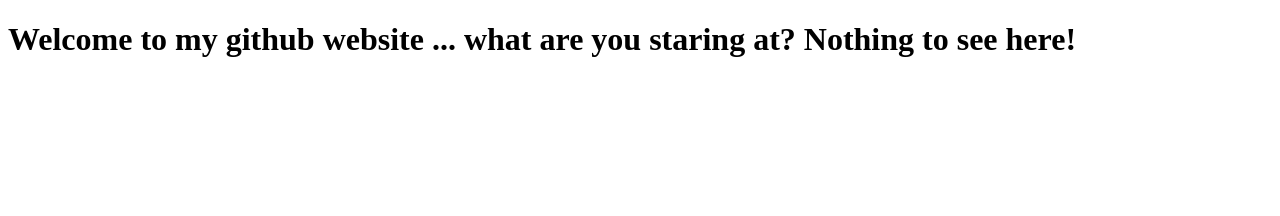
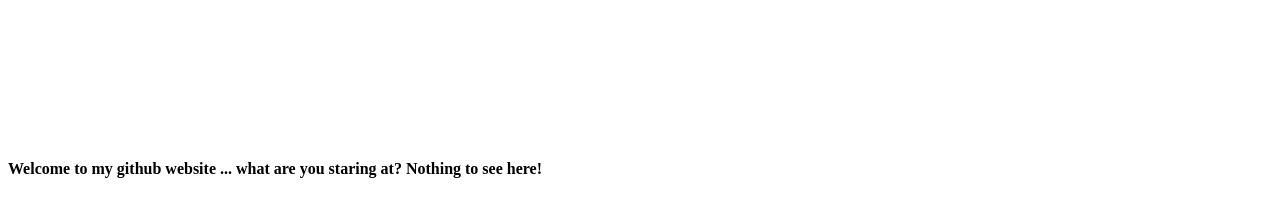
Before and after one commit to romrue/romrue.github.io, a plain HTML site: page index.html in a window 1280 px wide. Drawn offline with Linux system fonts and the light colour scheme.

Commit message:
Update index.html

```diff
--- a/index.html
+++ b/index.html
@@ -9,7 +9,7 @@
 
 <body>
 
-    <h1>Welcome to my github website ... what are you staring at? Nothing to see here!</h1>
+    <h4 style="margin-top:20vh;">Welcome to my github website ... what are you staring at? Nothing to see here!</h4>
 
 </body>
 </html>
```
